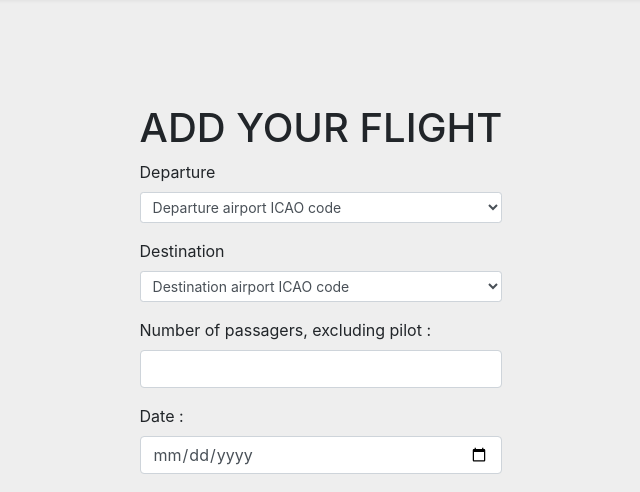
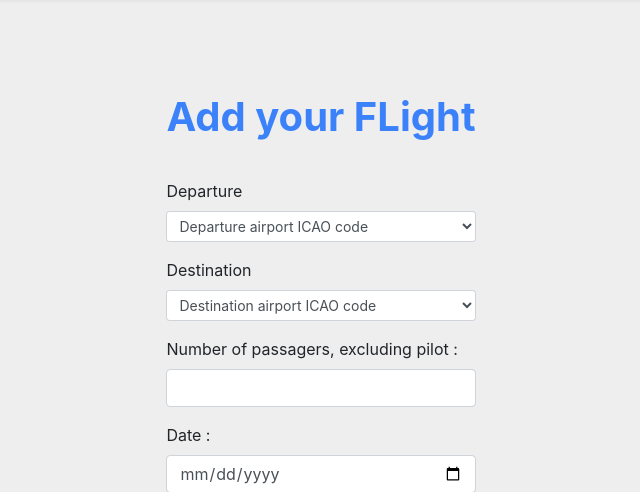
Before and after one commit to Seikonolff/Projet-Tang-air, a Flask app: page /addflight in a window 1280 px wide. Shown: the part 72-564 px from the top of the page, without its empty margins (319-959 px from the left). Run offline with Flask 3, Linux system fonts and the light colour scheme; some libraries are stand-ins or nearby versions; some web fonts are replaced.

Commit message:
Title style

```diff
--- a/templates/AddFlightPage.html
+++ b/templates/AddFlightPage.html
@@ -5,9 +5,14 @@
   <div class="row" style="margin-top:150px;">
     <div class="row" style="margin-bottom:50px;">
       <div class="col-12">
-        <h1 class="text-center">ADD YOUR FLIGHT</h1>
+        <h1 class="text-center"><style>
+          h1 {
+            text-align: center;
+          }
+      </style>
+      <h1><span style="color: rgb(59, 129, 250);"><b>Add your FLight</b></span></h1></h1></h1>
 
-        <div class="mb-3">
+        <div class="mb-3" style="padding-top: 30px;">
           <label for="idAirport" class="form-label">Departure</label>
           <select id="idAirport" name="airport" class="form-control form-control-sm">
             <option selected>Departure airport ICAO code</option>
```
Also changed, not shown: templates/ReserveFlightPage.html (+8 -2 lines).
